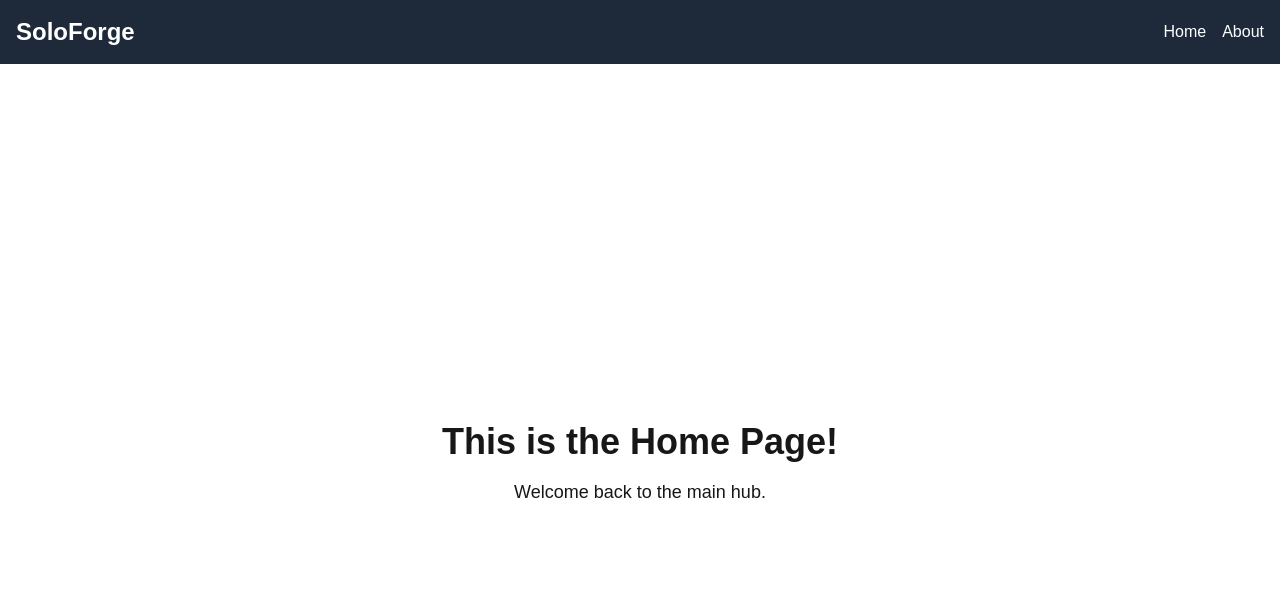
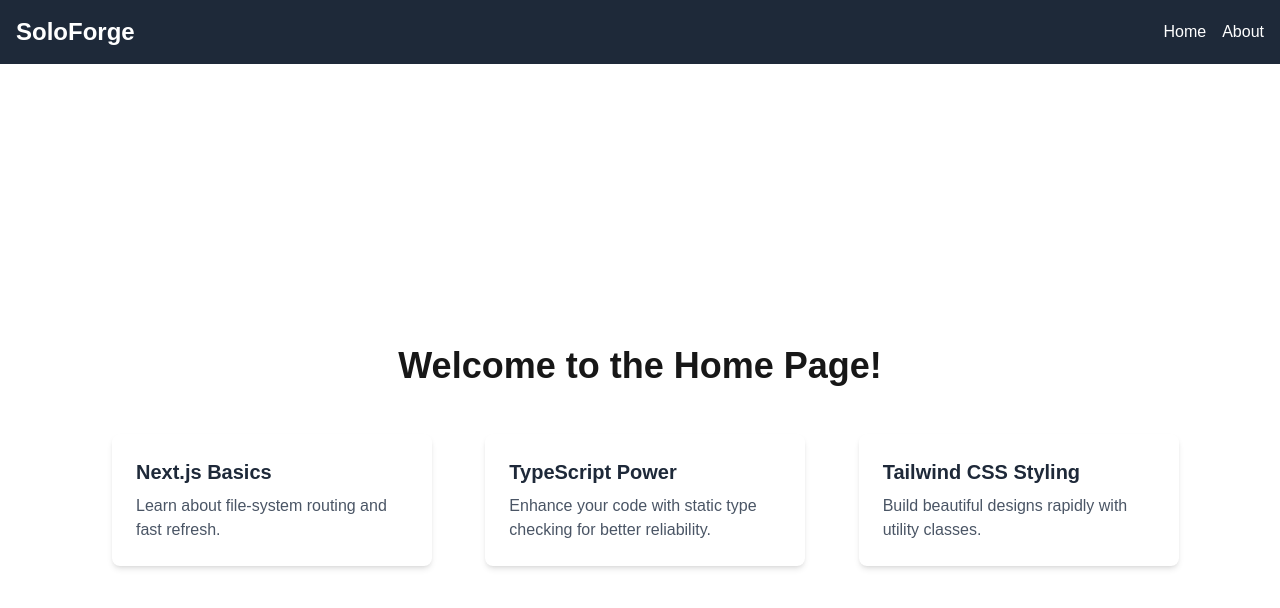
Before and after one commit to MeeknessJames/alx-project-0x02-setup, a Next.js app in the folder alx-project-0x02/: page /home in a window 1280 px wide. Shown: the top 608 px of the page. Built offline with nearby package versions, Linux system fonts and the light colour scheme.

Commit message:
Create reusable Card component and use it on the Home page

```diff
--- /dev/null
+++ b/alx-project-0x02/components/common/Card.tsx
@@ -0,0 +1,13 @@
+import React from 'react';
+import { CardProps } from '../../interfaces';
+
+const Card: React.FC<CardProps> = ({ title, content }) => {
+  return (
+    <div className="bg-white shadow-md rounded-lg p-6 m-4 w-80">
+      <h2 className="text-xl font-semibold mb-2 text-gray-800">{title}</h2>
+      <p className="text-gray-600">{content}</p>
+    </div>
+  );
+};
+
+export default Card;
--- a/alx-project-0x02/interfaces/index.ts
+++ b/alx-project-0x02/interfaces/index.ts
@@ -0,0 +1,5 @@
+
+export interface CardProps {
+  title: string;
+  content: string;
+}
--- a/alx-project-0x02/pages/home.tsx
+++ b/alx-project-0x02/pages/home.tsx
@@ -1,6 +1,7 @@
 // pages/home.tsx
 import Head from 'next/head';
 import Header from '../components/layout/Header';
+import Card from '../components/common/Card'; // Import the Card component
 
 const HomePage = () => {
   return (
@@ -8,10 +9,23 @@ const HomePage = () => {
       <Head>
         <title>Home Page</title>
       </Head>
-      <Header /> {}
+      <Header />
       <main className="flex min-h-screen flex-col items-center justify-center p-24">
-        <h1 className="text-4xl font-bold">This is the Home Page!</h1>
-        <p className="mt-4 text-lg">Welcome back to the main hub.</p>
+        <h1 className="text-4xl font-bold mb-8">Welcome to the Home Page!</h1>
+        <div className="grid grid-cols-1 md:grid-cols-2 lg:grid-cols-3 gap-8">
+          <Card
+            title="Next.js Basics"
+            content="Learn about file-system routing and fast refresh."
+          />
+          <Card
+            title="TypeScript Power"
+            content="Enhance your code with static type checking for better reliability."
+          />
+          <Card
+            title="Tailwind CSS Styling"
+            content="Build beautiful designs rapidly with utility classes."
+          />
+        </div>
       </main>
     </div>
   );
```
